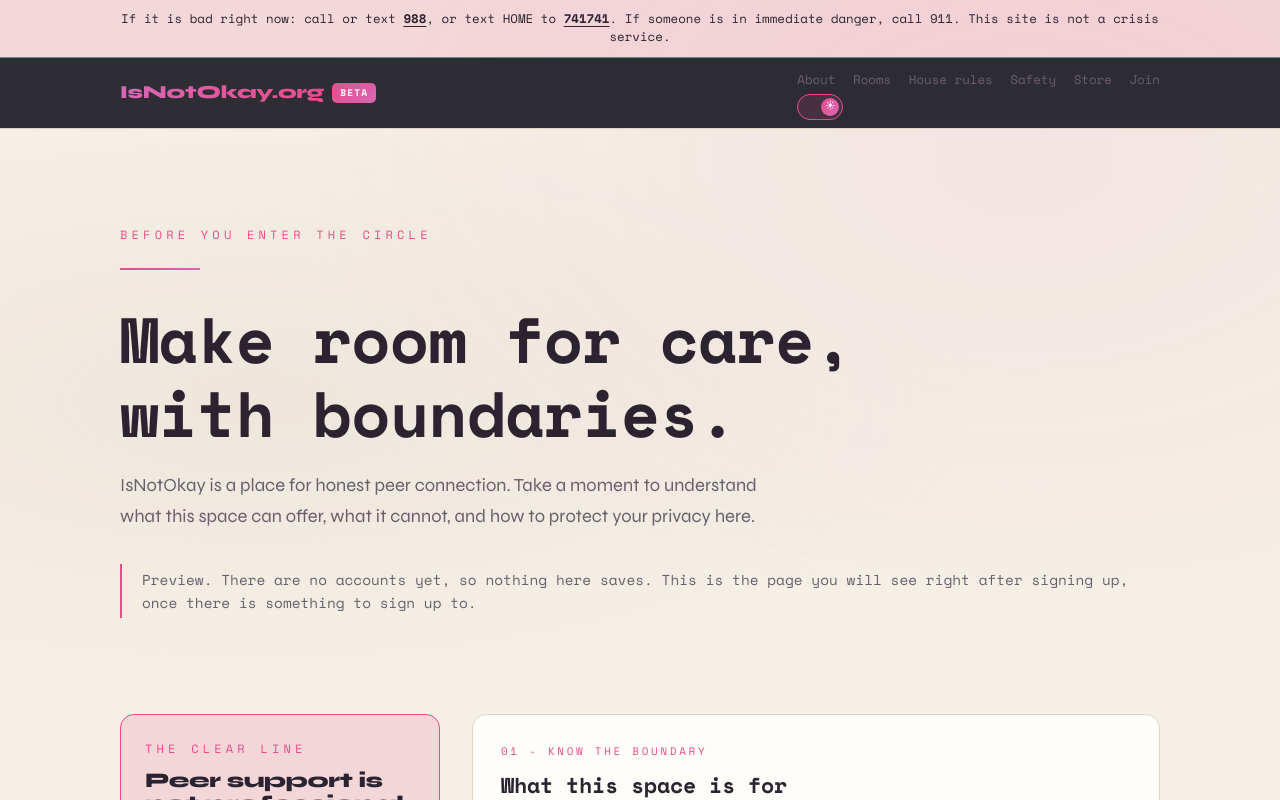
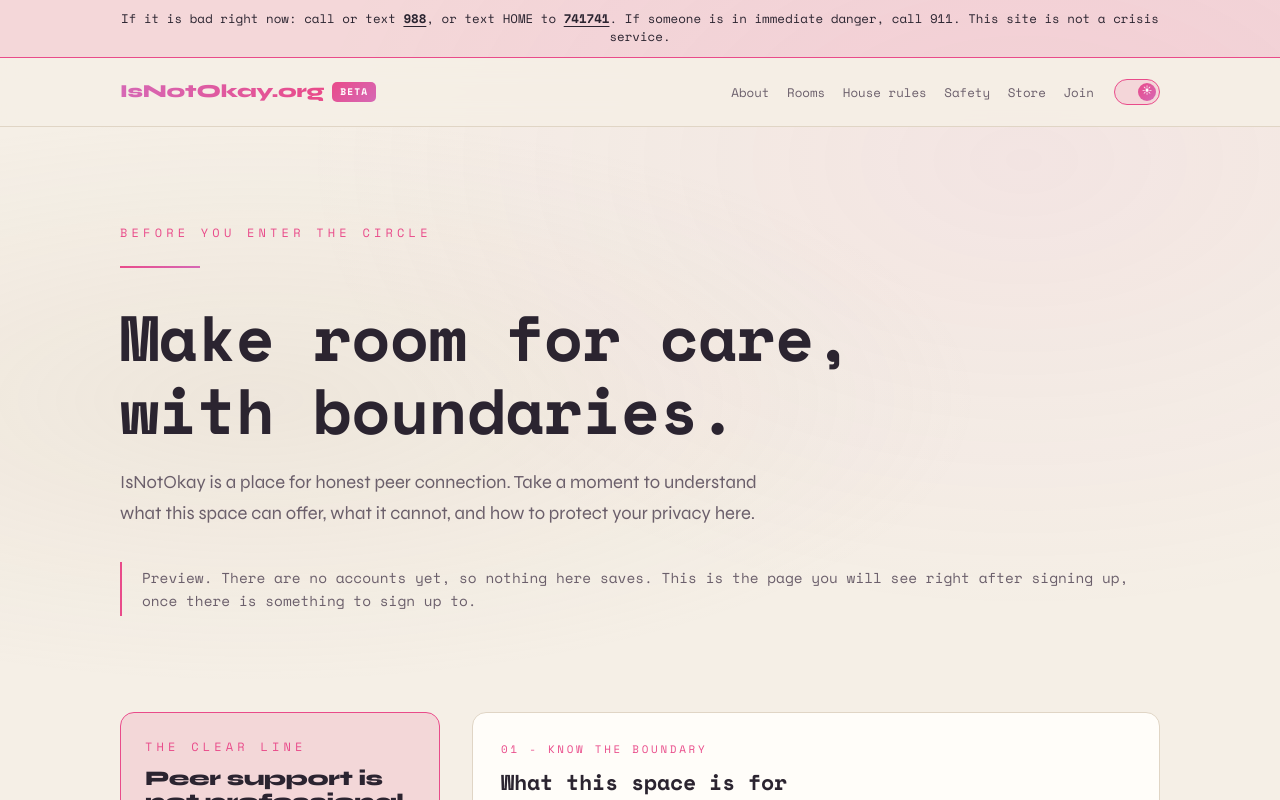
Before and after one commit to Redacted-Syntax/isnotokay, a React (Vite) app: page /onboarding in a window 1280 px wide. Shown: the top 800 px of the page. Built offline with nearby package versions, Linux system fonts and the light colour scheme.

Commit message:
Nav layout for toggle, glitch on the hero headline, theme docs

```diff
--- a/src/styles/base.css
+++ b/src/styles/base.css
@@ -22,6 +22,7 @@ body {
   font-size: 1rem;
   line-height: 1.6;
   -webkit-font-smoothing: antialiased;
+  transition: background-color 0.3s var(--ease), color 0.3s var(--ease);
 }
 
 img,
@@ -160,7 +161,7 @@ a {
   display: inline-block;
   margin-top: 1rem;
   padding: 0.2rem 0.6rem;
-  border: 1px solid var(--surface-edge);
+  border: var(--border);
   border-radius: var(--radius-pill);
   font-family: var(--font-mono);
   font-size: 0.65rem;
@@ -174,10 +175,9 @@ a {
 .btn {
   display: inline-block;
   padding: 0.85rem 1.6rem;
-  border: 2px solid var(--accent);
+  border: 2px solid transparent;
   border-radius: var(--radius-pill);
   background: var(--grad-hot);
-  border-color: transparent;
   color: #fff;
   font-family: var(--font-display);
   font-weight: 700;
@@ -189,7 +189,7 @@ a {
 
 .btn:hover {
   transform: scale(1.04);
-  filter: brightness(1.1);
+  filter: brightness(1.08);
 }
 
 .btn:active {
@@ -222,9 +222,15 @@ a {
   position: sticky;
   top: 0;
   z-index: 20;
-  background: rgba(11, 11, 20, 0.85);
-  backdrop-filter: blur(12px);
+  background: var(--bg);
   border-bottom: var(--border);
+}
+
+@supports (backdrop-filter: blur(12px)) {
+  .nav {
+    background: color-mix(in srgb, var(--bg) 85%, transparent);
+    backdrop-filter: blur(12px);
+  }
 }
 
 .nav__inner {
@@ -249,6 +255,13 @@ a {
   font-size: 1.15rem;
   font-weight: 800;
   letter-spacing: -0.01em;
+}
+
+.nav__right {
+  display: flex;
+  align-items: center;
+  gap: 1.25rem;
+  flex-wrap: wrap;
 }
 
 .nav__links {
```
Also changed, not shown: 1 other file (tests, documents, lock files or other folders).
